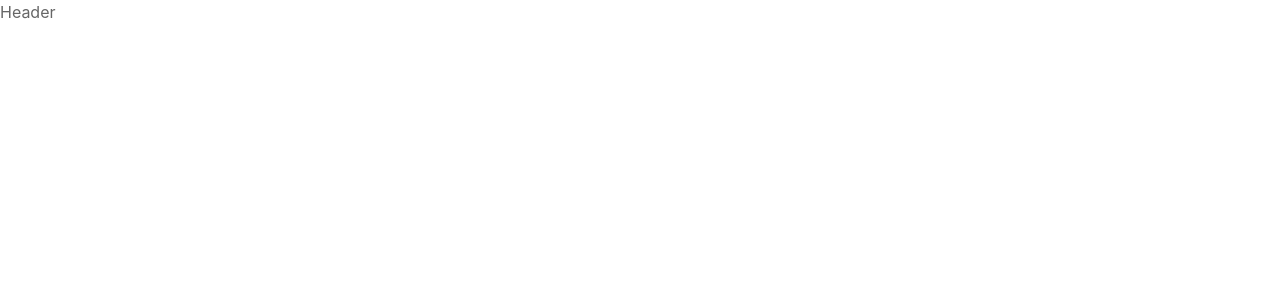
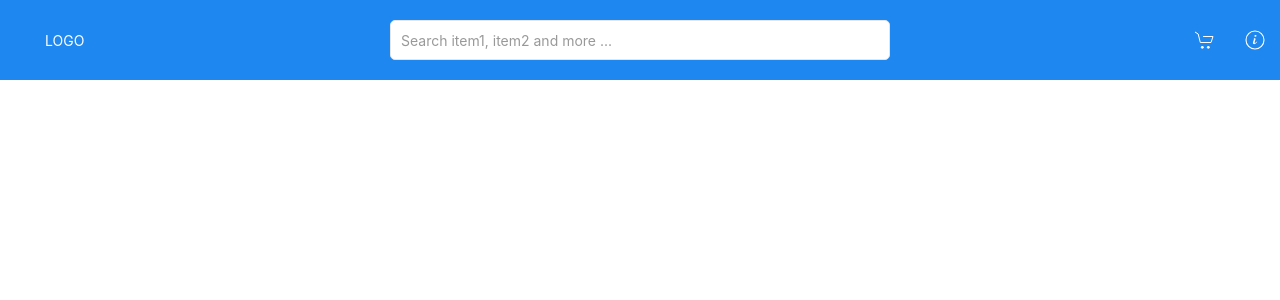
Before and after one commit to srinibasbiswal/My-Shop, a React (Create React App) app: page / in a window 1280 px wide. Shown: the top 300 px of the page. Built offline with nearby package versions, Linux system fonts and the light colour scheme.

Commit message:
Add Header Component

```diff
--- a/src/components/Header.js
+++ b/src/components/Header.js
@@ -1,7 +1,108 @@
 import React from "react";
+import styles from "../stylesheets/style.module.css";
 
 function Header() {
-    return <div>Header</div>;
+    return (
+        <div uk-sticky="sel-target: .uk-navbar-container; cls-active: uk-navbar-sticky">
+            <nav
+                className={`uk-navbar-container uk-navbar ${styles.backgroundPrimary}`}
+            >
+                <div className={`uk-navbar-left`}>
+                    <ul className={`uk-navbar-nav`}>
+                        <li className={`uk-navbar-item`}>
+                            <a
+                                uk-toggle="target: #menuOverlay"
+                                data-uk-icon="icon: menu"
+                                className={`${styles.textColorWhite} uk-navbar-toggle uk-navbar-toggle-icon uk-hidden@m uk-padding-remove`}
+                            ></a>
+                        </li>
+                        <li className={`uk-navbar-item`}>
+                            <a
+                                className={`uk-logo ${styles.textColorWhite} uk-padding-remove`}
+                                href="#"
+                            >
+                                Logo
+                            </a>
+                        </li>
+                    </ul>
+                </div>
+                <div className={`uk-navbar-center`}>
+                    <ul className={`uk-navbar-nav`}>
+                        <li className={`uk-navbar-item`}>
+                            <form action="javascript:void(0)">
+                                <input
+                                    className={`uk-input uk-form-width-large uk-border-rounded uk-visible@m`}
+                                    type="text"
+                                    placeholder="Search item1, item2 and more ... "
+                                />
+                            </form>
+                        </li>
+                    </ul>
+                </div>
+
+                <div className={`uk-navbar-right`}>
+                    <ul className={`uk-navbar-nav`}>
+                        <li className={`uk-navbar-item`}>
+                            <form>
+                                <input
+                                    className={`uk-input uk-form-width-medium uk-border-rounded uk-hidden@m uk-padding-remove-right`}
+                                    type="text"
+                                    placeholder="Search item1 and more ... "
+                                />
+                            </form>
+                        </li>
+                        <li>
+                            <a
+                                href="#"
+                                data-uk-icon="icon: cart"
+                                className={`${styles.textColorWhite}`}
+                            ></a>
+                        </li>
+                        <li className={`uk-visible@m`}>
+                            <a
+                                href="#"
+                                data-uk-icon="icon: info"
+                                className={`${styles.textColorWhite}`}
+                            ></a>
+                        </li>
+                    </ul>
+                </div>
+            </nav>
+            <div
+                id="menuOverlay"
+                data-uk-offcanvas="mode: push"
+                className={`uk-offcanvas uk-offcanvas-content`}
+            >
+                <div className={`uk-offcanvas-bar ${styles.backgroundPrimary}`}>
+                    <ul class="uk-nav uk-nav-primary uk-nav-center uk-margin-auto-vertical">
+                        <li className={`uk-navbar-item`}>
+                            <a
+                                className={`uk-logo ${styles.textColorWhite} uk-padding-remove`}
+                                href="#"
+                            >
+                                Logo
+                            </a>
+                        </li>
+                        <li class="uk-active">
+                            <button
+                                className={`uk-offcanvas-close uk-close`}
+                                data-uk-icon="icon: close"
+                            ></button>
+                        </li>
+                        <li className={`uk-parent`}>
+                            <a href="#">Menu 1</a>
+                        </li>
+                        <li className={`uk-parent`}>
+                            <a href="#">Menu 2</a>
+                        </li>
+                        <li className={`uk-parent`}>
+                            <a href="#">Menu 3</a>
+                        </li>
+                    </ul>
+                </div>
+            </div>
+        </div>
+    );
 }
 
 export default Header;
--- a/src/stylesheets/style.module.css
+++ b/src/stylesheets/style.module.css
@@ -0,0 +1,14 @@
+/* Generic */
+:root {
+    --primary: #1e87f0;
+    --white: #ffffff;
+    --greyDark: #9baacf;
+}
+
+.textColorWhite {
+    color: var(--white) !important;
+}
+
+.backgroundPrimary {
+    background-color: var(--primary) !important;
+}
```
